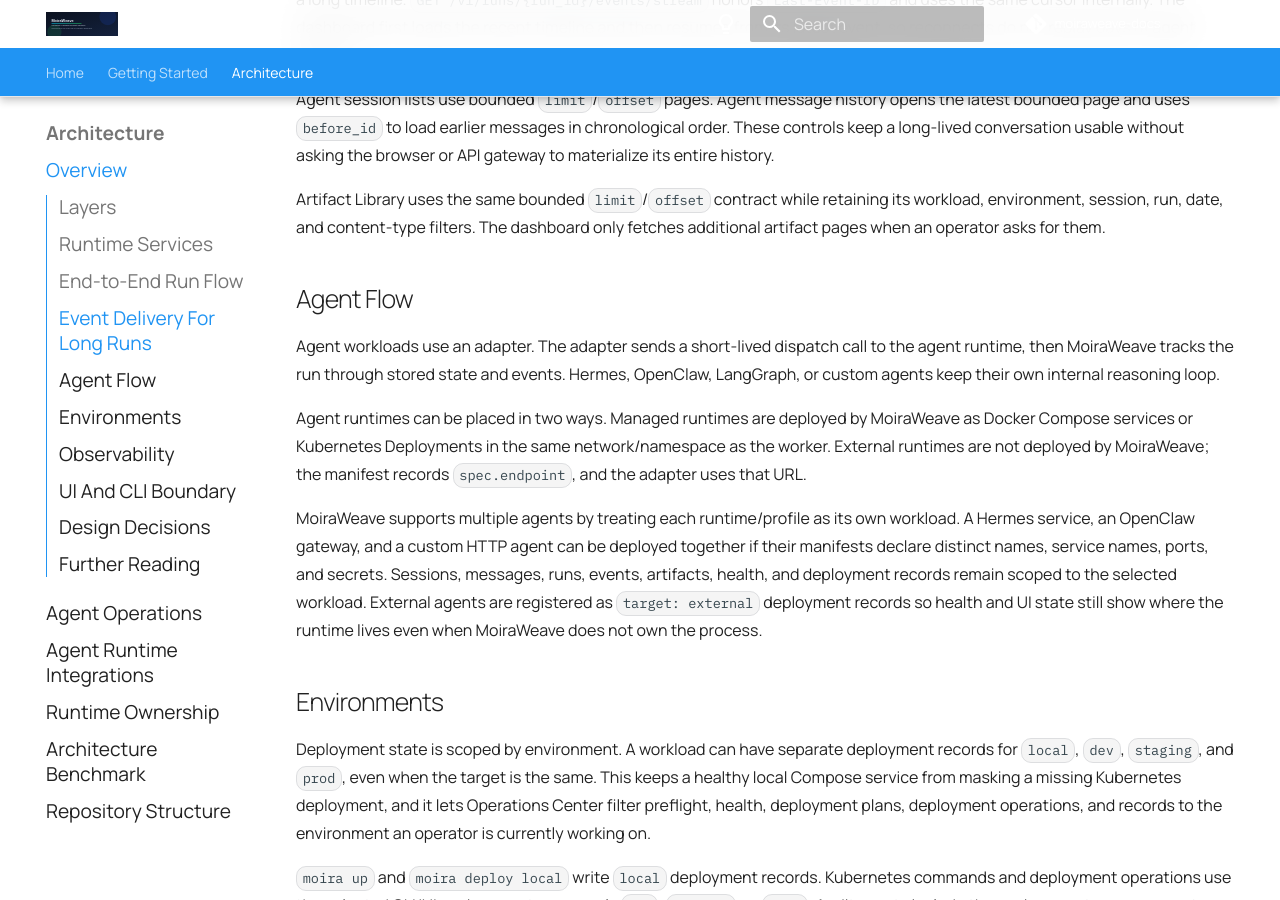
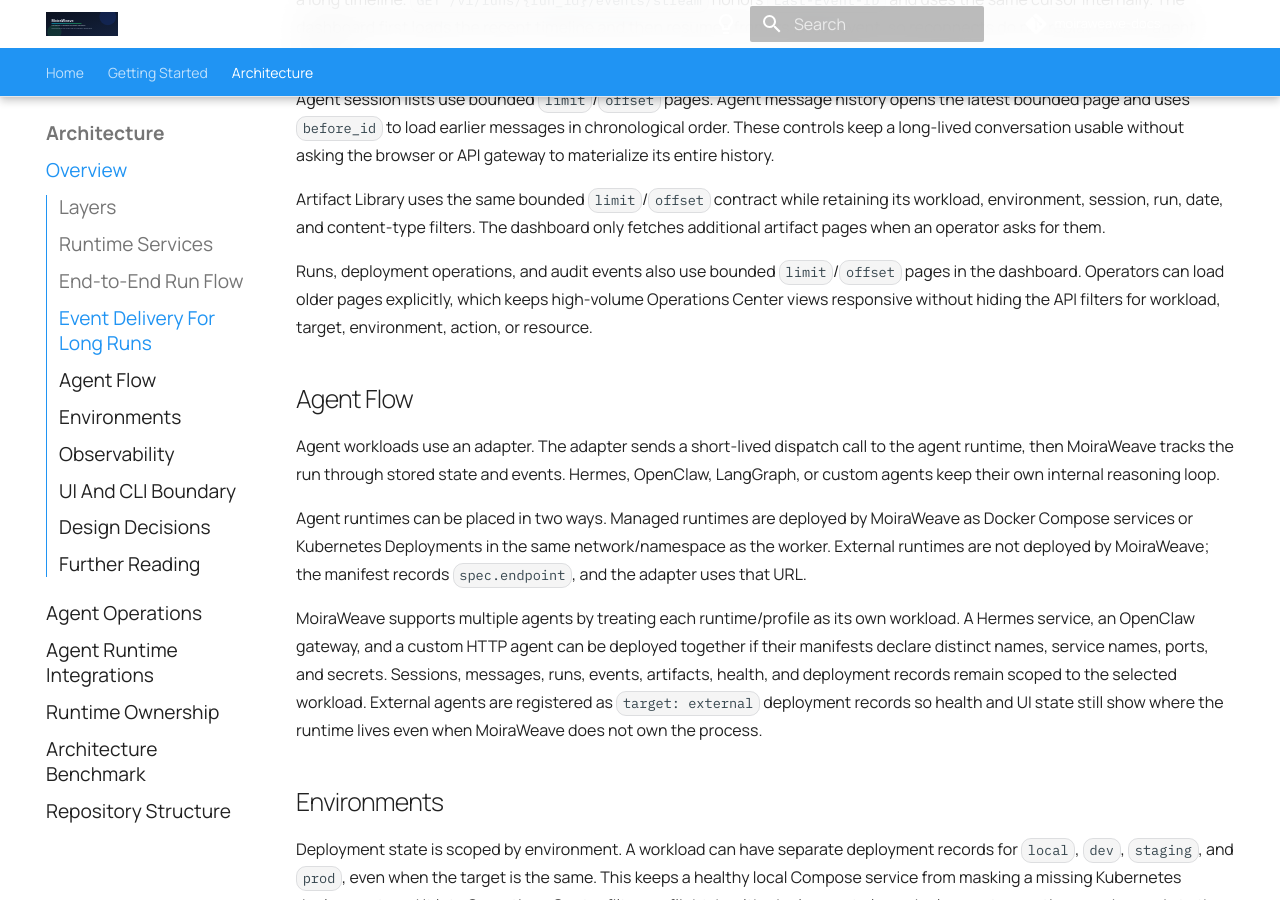
Before and after one commit to moiraweave-labs/moiraweave-docs, an MkDocs documentation site: the page built from docs/architecture.md, in a window 1280 px wide and 900 px high, scrolled down 1741 px. Built offline with MkDocs 1.6.1 and Material for MkDocs 9.7.7, drawn with Linux system fonts in a browser that asks for light colours; comment, search, counter and statistics services are not loaded.

Commit message:
docs: document bounded ops pages

```diff
--- a/docs/architecture.md
+++ b/docs/architecture.md
@@ -68,6 +68,11 @@ without asking the browser or API gateway to materialize its entire history.
 Artifact Library uses the same bounded `limit`/`offset` contract while retaining
 its workload, environment, session, run, date, and content-type filters. The
 dashboard only fetches additional artifact pages when an operator asks for them.
+
+Runs, deployment operations, and audit events also use bounded `limit`/`offset`
+pages in the dashboard. Operators can load older pages explicitly, which keeps
+high-volume Operations Center views responsive without hiding the API filters
+for workload, target, environment, action, or resource.
 
 ## Agent Flow
 
```
